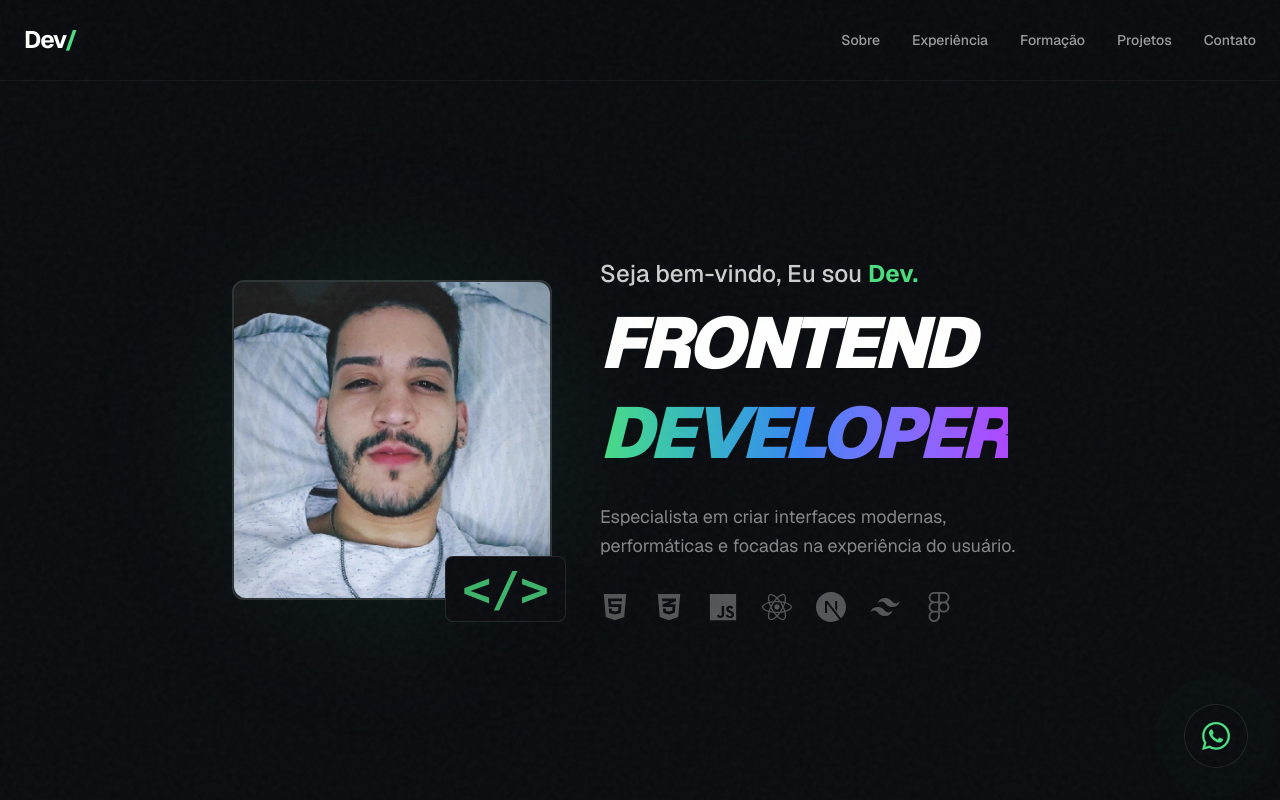
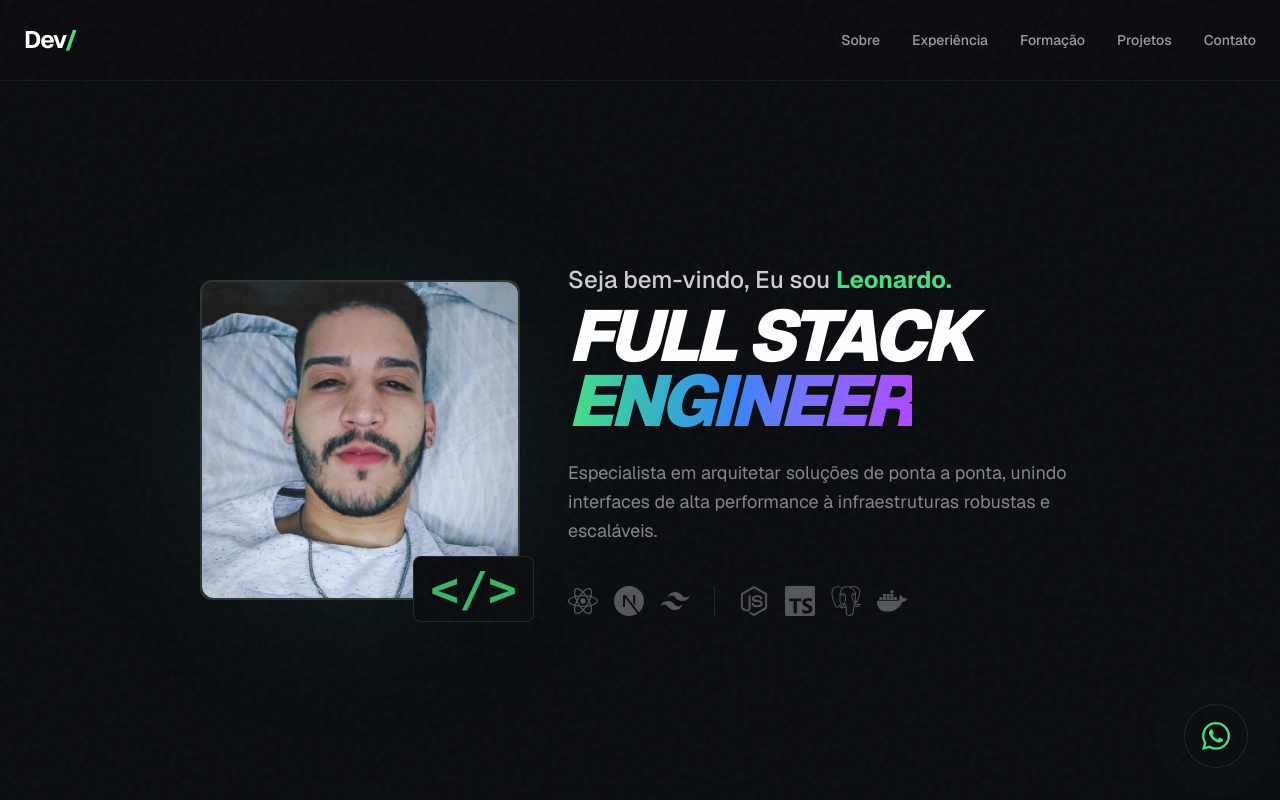
Before and after one commit to LeonardoSalees/leonardosales, a Next.js app: page / in a window 1280 px wide. Shown: the top 800 px of the page. Built offline with nearby package versions, Linux system fonts and the light colour scheme.

Commit message:
copy: change description project

```diff
--- a/src/components/Hero.tsx
+++ b/src/components/Hero.tsx
@@ -1,6 +1,6 @@
 import Image from "next/image";
-import { FaHtml5, FaCss3Alt, FaJs, FaReact, FaFigma } from "react-icons/fa";
-import { SiTailwindcss, SiNextdotjs } from "react-icons/si";
+import { FaHtml5, FaCss3Alt, FaJs, FaReact, FaFigma, FaNodeJs, FaDocker } from "react-icons/fa";
+import { SiTailwindcss, SiNextdotjs, SiTypescript, SiPostgresql } from "react-icons/si";
 
 const Hero = () => {
   return (
@@ -30,55 +30,63 @@ const Hero = () => {
           <div className="absolute inset-0 bg-brand-cyan/10 blur-[80px] rounded-full -z-10 group-hover:bg-brand-cyan/20 transition-colors" />
         </div>
       </div>
-
       {/* Lado Direito: Texto e Tech Stack */}
       <div className="max-w-2xl text-center md:text-left">
         <h2 className="text-xl md:text-2xl font-medium text-white/80 mb-2">
-          Seja bem-vindo, Eu sou <span className="text-brand-cyan font-bold">Dev.</span>
+          Seja bem-vindo, Eu sou{" "}
+          <span className="text-brand-cyan font-bold">Leonardo.</span>
         </h2>
 
-        <h1 className="text-5xl md:text-7xl font-black tracking-tighter leading-tight italic">
-          FRONTEND <br />
+        <h1 className="text-5xl md:text-7xl font-black tracking-tighter leading-[0.9] italic">
+          FULL STACK <br />
           <span className="text-transparent bg-clip-text bg-gradient-to-r from-brand-cyan via-brand-blue to-purple-500">
-            DEVELOPER
+            ENGINEER
           </span>
         </h1>
 
-        <p className="mt-6 text-white/50 max-w-md text-lg leading-relaxed">
-          Especialista em criar interfaces modernas, performáticas e focadas na
-          experiência do usuário.
+        <p className="mt-6 text-white/50 max-w-lg text-lg leading-relaxed">
+          Especialista em arquitetar soluções de ponta a ponta, unindo
+          interfaces de alta performance à infraestruturas robustas e
+          escaláveis.
         </p>
 
-        {/* Tech Stack Icons - Escala de cinza que ganha cor no hover */}
-        <div className="flex flex-wrap justify-center md:justify-start gap-6 mt-8 text-3xl text-white/30">
-          <FaHtml5
-            className="hover:text-[#E34F26] transition-colors cursor-help"
-            title="HTML5"
-          />
-          <FaCss3Alt
-            className="hover:text-[#1572B6] transition-colors cursor-help"
-            title="CSS3"
-          />
-          <FaJs
-            className="hover:text-[#F7DF1E] transition-colors cursor-help"
-            title="JavaScript"
-          />
+        {/* Tech Stack Icons - Evoluído para Full Stack */}
+        <div className="flex flex-wrap justify-center md:justify-start gap-6 mt-10 text-3xl text-white/30">
+          {/* Frontend Group */}
+          <div className="flex gap-4 border-r border-white/10 pr-6">
             <FaReact
-            className="hover:text-[#61DAFB] transition-colors cursor-help"
-            title="React"
+              className="hover:text-[#61DAFB] transition-all duration-300 cursor-help hover:scale-110"
+              title="React.js"
             />
             <SiNextdotjs
-            className="hover:text-white transition-colors cursor-help"
-            title="Next.js"
+              className="hover:text-white transition-all duration-300 cursor-help hover:scale-110"
+              title="Next.js 15"
             />
             <SiTailwindcss
-            className="hover:text-[#06B6D4] transition-colors cursor-help"
+              className="hover:text-[#06B6D4] transition-all duration-300 cursor-help hover:scale-110"
               title="Tailwind CSS"
             />
-          <FaFigma
-            className="hover:text-[#F24E1E] transition-colors cursor-help"
-            title="Figma"
+          </div>
+
+          {/* Backend & Data Group */}
+          <div className="flex gap-4">
+            <FaNodeJs
+              className="hover:text-[#339933] transition-all duration-300 cursor-help hover:scale-110"
+              title="Node.js"
             />
+            <SiTypescript
+              className="hover:text-[#3178C6] transition-all duration-300 cursor-help hover:scale-110"
+              title="TypeScript"
+            />
+            <SiPostgresql
+              className="hover:text-[#4169E1] transition-all duration-300 cursor-help hover:scale-110"
+              title="PostgreSQL"
+            />
+            <FaDocker
+              className="hover:text-[#2496ED] transition-all duration-300 cursor-help hover:scale-110"
+              title="Docker"
+            />
+          </div>
         </div>
       </div>
     </section>
```
Lines whose indentation alone changed are shown as unchanged.
